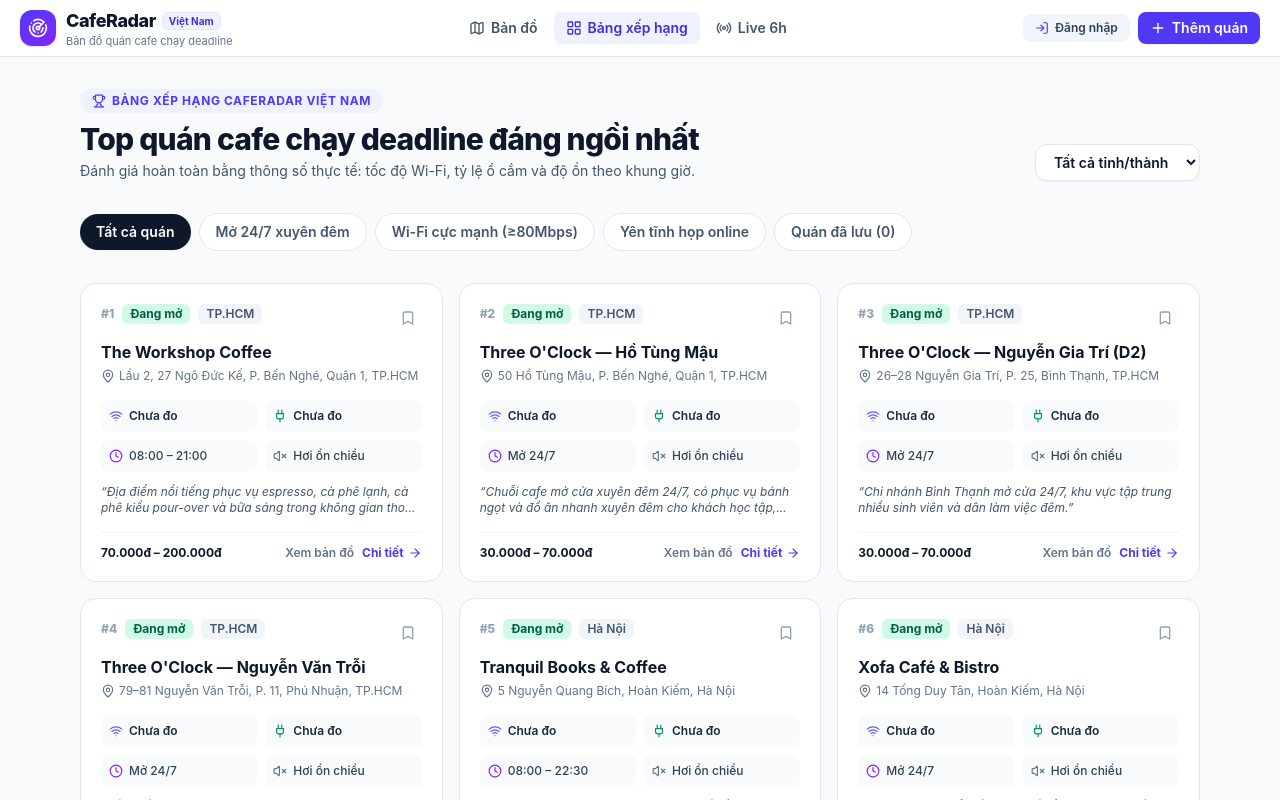
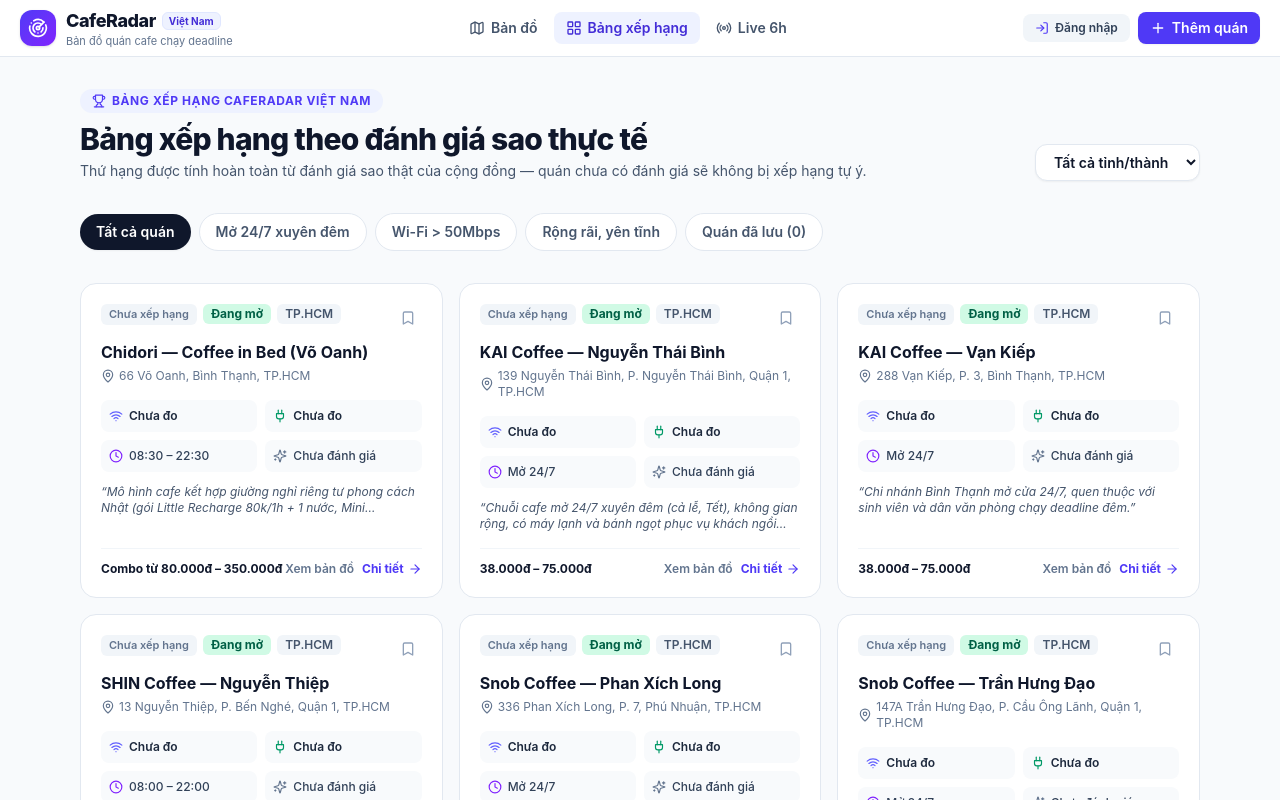
Before and after one commit to ttins-gif/caferadar, a Next.js app: page /danh-sach in a window 1280 px wide. Shown: the top 800 px of the page. Built offline with nearby package versions, Linux system fonts and the light colour scheme; no server answers; the database is empty.

Commit message:
feat: rank leaderboard strictly by real user star ratings from Supabase

```diff
--- a/src/app/danh-sach/page.tsx
+++ b/src/app/danh-sach/page.tsx
@@ -6,46 +6,159 @@ import {
   Wifi,
   Plug,
   Clock,
-  VolumeX,
   Sparkles,
   Bookmark,
   MapPin,
   ArrowRight,
   Trophy,
+  Star,
 } from "lucide-react";
 import Navbar from "@/components/Navbar";
 import { SEED_CAFES } from "@/data/seedCafes";
-import { Cafe, District } from "@/types/cafe";
-import { loadFavorites, loadUserCafes, saveFavorites } from "@/lib/storage";
+import {
+  Cafe,
+  CafeReview,
+  District,
+  PowerOutletCoverage,
+  SpaceRating,
+} from "@/types/cafe";
+import {
+  loadFavorites,
+  loadMergedCafes,
+  loadReviews,
+  saveFavorites,
+} from "@/lib/storage";
 import { getRealtimeOpenStatus } from "@/lib/realtime";
+import {
+  fetchCloudCafes,
+  fetchCloudReviews,
+  isSupabaseConfigured,
+} from "@/lib/supabase";
 
 type CategoryTab = "all" | "24h" | "fast_wifi" | "quiet" | "favorites";
 
+const SPACE_TEXT: Record<SpaceRating, string> = {
+  spacious_quiet: "Rộng rãi, yên tĩnh",
+  cozy_moderate: "Ấm cúng, vừa phải",
+  small_noisy: "Nhỏ / Hơi ồn",
+};
+
 export default function DirectoryPage() {
-  const [userCafes, setUserCafes] = useState<Cafe[]>([]);
+  const [allCafes, setAllCafes] = useState<Cafe[]>(SEED_CAFES);
+  const [reviews, setReviews] = useState<CafeReview[]>([]);
   const [favorites, setFavorites] = useState<string[]>([]);
   const [tab, setTab] = useState<CategoryTab>("all");
   const [district, setDistrict] = useState<District | "ALL">("ALL");
 
   useEffect(() => {
-    setUserCafes(loadUserCafes());
+    setAllCafes(loadMergedCafes(SEED_CAFES));
+    setReviews(loadReviews());
     setFavorites(loadFavorites());
+
+    if (isSupabaseConfigured) {
+      Promise.all([fetchCloudCafes(), fetchCloudReviews()]).then(
+        ([cloudCafes, cloudReviews]) => {
+          if (cloudCafes.length > 0) {
+            const localMerged = loadMergedCafes(SEED_CAFES);
+            const map = new Map<string, Cafe>();
+            for (const c of [...cloudCafes, ...localMerged]) {
+              if (!map.has(c.id)) map.set(c.id, c);
+            }
+            setAllCafes(Array.from(map.values()));
+          }
+          if (cloudReviews.length > 0) {
+            setReviews(cloudReviews);
+          }
+        }
+      );
+    }
   }, []);
 
-  const allCafes = useMemo(() => [...userCafes, ...SEED_CAFES], [userCafes]);
+  // Tổng hợp điểm sao, Wi-Fi, ổ cắm, không gian từ đánh giá thật của user
+  const enrichedCafes = useMemo(() => {
+    const revMap = new Map<string, CafeReview[]>();
+    for (const r of reviews) {
+      const list = revMap.get(r.cafeId) ?? [];
+      list.push(r);
+      revMap.set(r.cafeId, list);
+    }
+
+    return allCafes.map((cafe) => {
+      const cafeRevs = revMap.get(cafe.id) ?? [];
+      const reviewCount = cafeRevs.length;
+      const avgRating =
+        reviewCount > 0
+          ? cafeRevs.reduce((s, r) => s + r.rating, 0) / reviewCount
+          : null;
+
+      const wifiVals = cafeRevs
+        .map((r) => r.wifiDownload)
+        .filter((v): v is number => typeof v === "number" && v > 0);
+      const effectiveWifi =
+        wifiVals.length > 0
+          ? Math.round(wifiVals.reduce((a, b) => a + b, 0) / wifiVals.length)
+          : cafe.wifiDownload;
+
+      const powerVotes = cafeRevs
+        .map((r) => r.powerOutlets)
+        .filter(Boolean) as PowerOutletCoverage[];
+      let effectivePower: PowerOutletCoverage | null = cafe.powerOutlets;
+      if (powerVotes.length > 0) {
+        const counts = { all: 0, scattered: 0, rare: 0 };
+        for (const p of powerVotes) counts[p]++;
+        const keys: PowerOutletCoverage[] = ["all", "scattered", "rare"];
+        effectivePower = keys.sort((a, b) => counts[b] - counts[a])[0];
+      }
+
+      const spaceVotes = cafeRevs
+        .map((r) => r.spaceRating)
+        .filter(Boolean) as SpaceRating[];
+      let effectiveSpace: SpaceRating | null = null;
+      if (spaceVotes.length > 0) {
+        const counts = { spacious_quiet: 0, cozy_moderate: 0, small_noisy: 0 };
+        for (const s of spaceVotes) counts[s]++;
+        const keys: SpaceRating[] = [
+          "spacious_quiet",
+          "cozy_moderate",
+          "small_noisy",
+        ];
+        effectiveSpace = keys.sort((a, b) => counts[b] - counts[a])[0];
+      }
+
+      return {
+        cafe,
+        reviewCount,
+        avgRating,
+        effectiveWifi,
+        effectivePower,
+        effectiveSpace,
+      };
+    });
+  }, [allCafes, reviews]);
 
   const filtered = useMemo(() => {
-    return allCafes
-      .filter((c) => {
-        if (district !== "ALL" && c.district !== district) return false;
-        if (tab === "24h") return c.open24h;
-        if (tab === "fast_wifi") return c.wifiDownload != null && c.wifiDownload >= 80;
-        if (tab === "quiet") return c.quietForCalls;
-        if (tab === "favorites") return favorites.includes(c.id);
+    return enrichedCafes
+      .filter((item) => {
+        if (district !== "ALL" && item.cafe.district !== district) return false;
+        if (tab === "24h") return item.cafe.open24h;
+        if (tab === "fast_wifi")
+          return item.effectiveWifi != null && item.effectiveWifi >= 50;
+        if (tab === "quiet") return item.effectiveSpace === "spacious_quiet";
+        if (tab === "favorites") return favorites.includes(item.cafe.id);
         return true;
       })
-      .sort((a, b) => (b.score ?? 0) - (a.score ?? 0));
-  }, [allCafes, tab, district, favorites]);
+      .sort((a, b) => {
+        // Chỉ xếp hạng theo đánh giá sao thật của user; quán chưa có đánh giá xếp phía dưới
+        if (a.avgRating != null && b.avgRating == null) return -1;
+        if (a.avgRating == null && b.avgRating != null) return 1;
+        if (a.avgRating != null && b.avgRating != null) {
+          if (b.avgRating !== a.avgRating) return b.avgRating - a.avgRating;
+          if (b.reviewCount !== a.reviewCount)
+            return b.reviewCount - a.reviewCount;
+        }
+        return a.cafe.name.localeCompare(b.cafe.name, "vi");
+      });
+  }, [enrichedCafes, tab, district, favorites]);
 
   const toggleFav = (id: string) => {
     const next = favorites.includes(id)
@@ -54,6 +167,8 @@ export default function DirectoryPage() {
     setFavorites(next);
     saveFavorites(next);
   };
+
+  let rankCounter = 0;
 
   return (
     <div className="min-h-screen flex flex-col bg-slate-50">
@@ -67,10 +182,10 @@ export default function DirectoryPage() {
               <Trophy className="w-3.5 h-3.5" /> Bảng xếp hạng CafeRadar Việt Nam
             </div>
             <h1 className="text-2xl sm:text-3xl font-extrabold text-slate-900 tracking-tight">
-              Top quán cafe chạy deadline đáng ngồi nhất
+              Bảng xếp hạng theo đánh giá sao thực tế
             </h1>
             <p className="text-sm text-slate-600 mt-1">
-              Đánh giá hoàn toàn bằng thông số thực tế: tốc độ Wi-Fi, tỷ lệ ổ cắm và độ ồn theo khung giờ.
+              Thứ hạng được tính hoàn toàn từ đánh giá sao thật của cộng đồng — quán chưa có đánh giá sẽ không bị xếp hạng tự ý.
             </p>
           </div>
 
@@ -92,8 +207,8 @@ export default function DirectoryPage() {
             [
               ["all", "Tất cả quán"],
               ["24h", "Mở 24/7 xuyên đêm"],
-              ["fast_wifi", "Wi-Fi cực mạnh (≥80Mbps)"],
-              ["quiet", "Yên tĩnh họp online"],
+              ["fast_wifi", "Wi-Fi > 50Mbps"],
+              ["quiet", "Rộng rãi, yên tĩnh"],
               ["favorites", `Quán đã lưu (${favorites.length})`],
             ] as const
           ).map(([key, label]) => (
@@ -119,14 +234,24 @@ export default function DirectoryPage() {
               Chưa có quán nào trong mục này.
             </p>
             <p className="text-sm text-slate-500 mt-1">
-              Hãy thử chọn bộ lọc khác hoặc quay lại bản đồ để lưu quán ruột nhé!
+              Hãy thử chọn bộ lọc khác hoặc quay lại bản đồ để viết đánh giá cho quán nhé!
             </p>
           </div>
         ) : (
           <div className="grid grid-cols-1 md:grid-cols-2 lg:grid-cols-3 gap-4">
-            {filtered.map((cafe, index) => {
+            {filtered.map((item) => {
+              const {
+                cafe,
+                avgRating,
+                reviewCount,
+                effectiveWifi,
+                effectivePower,
+                effectiveSpace,
+              } = item;
               const isFav = favorites.includes(cafe.id);
               const openStatus = getRealtimeOpenStatus(cafe);
+              const rank = avgRating != null ? ++rankCounter : null;
+
               return (
                 <div
                   key={cafe.id}
@@ -134,10 +259,22 @@ export default function DirectoryPage() {
                 >
                   <div>
                     <div className="flex items-start justify-between gap-2 mb-2">
-                      <div className="flex items-center gap-2 flex-wrap">
-                        <span className="text-xs font-extrabold text-slate-400">
-                          #{index + 1}
-                        </span>
+                      <div className="flex items-center gap-1.5 flex-wrap">
+                        {rank != null ? (
+                          <span className="px-2 py-0.5 rounded-md text-xs font-extrabold bg-amber-500 text-white">
+                            #{rank}
+                          </span>
+                        ) : (
+                          <span className="px-2 py-0.5 rounded-md text-[11px] font-semibold bg-slate-100 text-slate-500">
+                            Chưa xếp hạng
+                          </span>
+                        )}
+                        {avgRating != null && (
+                          <span className="inline-flex items-center gap-0.5 px-2 py-0.5 rounded-md text-xs font-bold bg-amber-50 text-amber-700 border border-amber-200">
+                            <Star className="w-3 h-3 fill-amber-400 text-amber-500" />
+                            {avgRating.toFixed(1)} ({reviewCount})
+                          </span>
+                        )}
                         <span
                           className={`px-2 py-0.5 rounded-md text-xs font-bold ${
                             openStatus.isOpen
@@ -150,17 +287,12 @@ export default function DirectoryPage() {
                         <span className="text-xs font-semibold text-slate-600 bg-slate-100 px-2 py-0.5 rounded-md">
                           {cafe.district}
                         </span>
-                        {cafe.featured && (
-                          <span className="inline-flex items-center gap-0.5 text-[11px] font-semibold text-amber-700 bg-amber-50 px-2 py-0.5 rounded-md">
-                            <Sparkles className="w-3 h-3" /> Nổi bật
-                          </span>
-                        )}
                       </div>
                       <button
                         type="button"
                         onClick={() => toggleFav(cafe.id)}
                         aria-label="Lưu quán"
-                        className="p-1.5 rounded-lg hover:bg-slate-100 cursor-pointer"
+                        className="p-1.5 rounded-lg hover:bg-slate-100 cursor-pointer shrink-0"
                       >
                         <Bookmark
                           className={`w-4 h-4 ${
@@ -187,18 +319,20 @@ export default function DirectoryPage() {
                       <div className="bg-slate-50 rounded-lg p-2 flex items-center gap-1.5">
                         <Wifi className="w-3.5 h-3.5 text-indigo-500 shrink-0" />
                         <span className="font-semibold text-slate-800">
-                          {cafe.wifiDownload != null
-                            ? `${cafe.wifiDownload} Mbps`
+                          {effectiveWifi != null
+                            ? `${effectiveWifi} Mbps`
                             : "Chưa đo"}
                         </span>
                       </div>
                       <div className="bg-slate-50 rounded-lg p-2 flex items-center gap-1.5">
                         <Plug className="w-3.5 h-3.5 text-emerald-600 shrink-0" />
                         <span className="font-semibold text-slate-800">
-                          {cafe.powerOutlets === "all"
+                          {effectivePower === "all"
                             ? "Ổ cắm 100%"
-                            : cafe.powerOutlets === "scattered"
+                            : effectivePower === "scattered"
                             ? "Sát tường"
+                            : effectivePower === "rare"
+                            ? "Hiếm ổ cắm"
                             : "Chưa đo"}
                         </span>
                       </div>
@@ -209,16 +343,20 @@ export default function DirectoryPage() {
                         </span>
                       </div>
                       <div className="bg-slate-50 rounded-lg p-2 flex items-center gap-1.5">
-                        <VolumeX className="w-3.5 h-3.5 text-slate-500 shrink-0" />
-                        <span className="font-medium text-slate-700">
-                          {cafe.quietForCalls ? "Họp online ổn" : "Hơi ồn chiều"}
+                        <Sparkles className="w-3.5 h-3.5 text-slate-500 shrink-0" />
+                        <span className="font-medium text-slate-700 truncate">
+                          {effectiveSpace
+                            ? SPACE_TEXT[effectiveSpace]
+                            : "Chưa đánh giá"}
                         </span>
                       </div>
                     </div>
 
-                    <p className="text-xs text-slate-600 mt-3 line-clamp-2 italic">
-                      “{cafe.staffNote}”
-                    </p>
+                    {cafe.staffNote && (
+                      <p className="text-xs text-slate-600 mt-3 line-clamp-2 italic">
+                        “{cafe.staffNote}”
+                      </p>
+                    )}
                   </div>
 
                   <div className="mt-4 pt-3 border-t border-slate-100 flex items-center justify-between">
```
